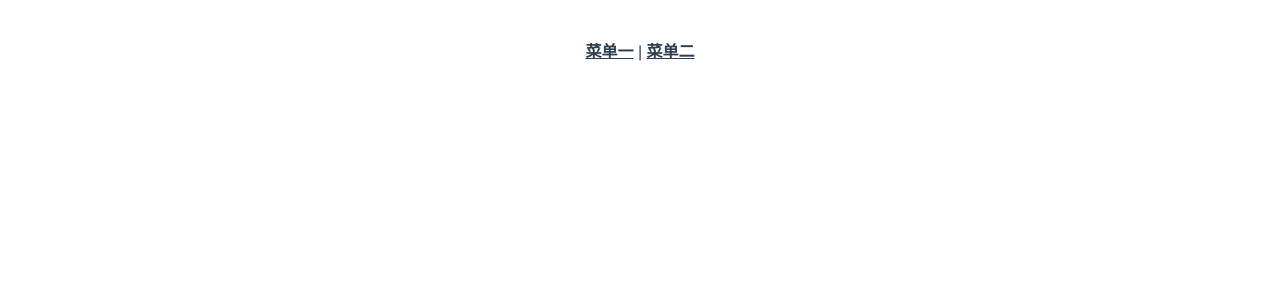
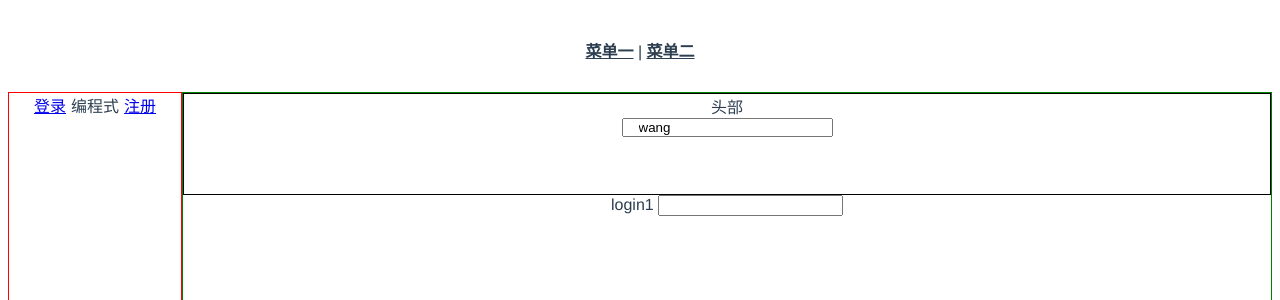
Before and after one commit to wwl936631841/vue, a Vue app: page /#/one/login/1 in a window 1280 px wide. Shown: the top 300 px of the page. Built offline with nearby package versions, Linux system fonts and the light colour scheme.

Commit message:
路由导航传参和封装input全局组件

```diff
--- /dev/null
+++ b/mixins/inputerMixins.js
@@ -0,0 +1,47 @@
+export default {
+    props: {
+        nvCode: {
+            type: String,
+            //required: true
+        },
+        nvUrl: {
+            type: String,
+            default: '/dictionary/code'
+        }
+    },
+    created() {
+        this.fetchOptions()
+    },
+    computed: {
+        currentValue: {
+            get() {
+                return this.value
+            },
+            set(val) {
+                this.$emit('input', val)
+            }
+        }
+    },
+    methods: {
+        fetchOptions() {
+            const self = this
+            if (!self.nvCode) {
+                return console.warn("nv-Code not defined")
+            }
+            window.unfetch({
+                url: self.nvUrl,
+                methods: 'get',
+                params: {
+                    CODE: self.nvCode
+                }
+            }).then(({ data }) => {
+                self.nvOptions = data
+            })
+        }
+    },
+    watch: {
+        nvCode() {
+            this.fetchOptions()
+        }
+    }
+}
--- a/package.json
+++ b/package.json
@@ -8,6 +8,7 @@
   },
   "dependencies": {
     "echarts": "^4.1.0",
+    "element-ui": "^2.5.4",
     "vue": "^2.5.16",
     "vue-router": "^3.0.1",
     "vuex": "^3.0.1"
--- /dev/null
+++ b/package/input/index.js
@@ -0,0 +1,6 @@
+import NvInput from './input'
+NvInput.install = function(Vue) {
+    Vue.component(NvInput.name, NvInput)
+}
+
+export default NvInput
--- /dev/null
+++ b/package/input/input.vue
@@ -0,0 +1,117 @@
+<template>
+    <el-input v-model="currentValue" ref="nvInput"
+     :maxlength="maxlength" :minlength="minlength" :placeholder="isNvDisabled?'-':placeholder" :clearable="clearable" :prefix-icon="prefixIcon"
+     :suffix-icon="suffixIcon" :auto-complete="autoComplete" :readonly="readonly"
+     @blur="blur" @focus="focus" @change="change" @clear="clear"  :type="type"
+     :rows = " isNvDisabled ? null : rows"
+     :disabled = "isNvDisabled" :class="{'is-nv-disabled': isNvDisabled}">
+    <slot slot = "append" name="append"/>
+    <slot slot = "prepend" name="prepend"/>
+    <slot slot = "suffix" name="suffix"/>
+    <slot slot = "prefix" name="prefix" />
+     </el-input>
+</template>
+<script>
+import nvInpterMixins from "../../mixins/inputerMixins";
+
+export default {
+  name: "NvInput",
+//   mixins: [nvInpterMixins],
+
+  props: {
+    value: {
+      // type: [String, Number],
+      required: true
+    },
+    disabled: {
+      type: Boolean,
+      default: undefined
+    },
+    maxlength:{
+      type:Number
+    },
+    minlength:{
+      type:Number
+    },
+    placeholder:{
+      type:String
+    },
+	clearable: {
+      type: Boolean,
+      default: true
+    },
+    prefixIcon:{
+      type:String
+    },
+    suffixIcon:{
+      type:String
+    },
+    autoComplete:{
+      type:String
+    },
+    readonly:{
+      type:String
+    },
+    type: {
+      type: String,
+    },
+    rows: {
+
+    }
+  },
+  data() {
+    return {
+      nvOptions: []
+    };
+  },
+  computed: {
+    isNvDisabled() {
+      const self = this;
+      return self.disabled !== undefined
+        ? self.disabled
+        : self.$route.query["nv-view"] === "true";
+    },
+    currentValue: {
+      get() {
+        return this.value;
+      },
+      set(val) {
+        this.$emit("input", val);
+      }
+    }
+  },
+  methods: {
+    fetchOptions() {},
+    blur(...args){
+      this.$emit("blur",...args);
+    },
+    focus(...args){
+      this.$emit("focus",...args);
+    },
+    change(...args){
+      this.$emit("change",...args);
+    },
+    clear(...args){
+      this.$emit("clear",...args);
+    }
+  }
+};
+</script>
+
+<style lang="scss" scoped>
+
+</style>
+
+<style lang="scss">
+.el-input__input {
+  &.is-nv-disabled + .el-radio__label {
+    cursor: default;
+  }
+}
+
+// 控制输入框内左侧留白宽度
+.el-input__inner{
+  padding: 0 15px !important;
+}
+
+</style>
--- a/src/main.js
+++ b/src/main.js
@@ -2,11 +2,22 @@ import Vue from 'vue'
 import App from './App.vue'
 import router from './router'
 import store from './store'
-// import echarts from 'echarts'
+import echarts from 'echarts'
+import ElementUI from 'element-ui'
 
-// Vue.prototype.$echarts = echarts
+// 注册全局组件
+import NvInput from '../package/input'
+Vue.component('nv-input', NvInput)
+
+Vue.use(ElementUI)
+
+Vue.prototype.$echarts = echarts
 
 Vue.config.productionTip = false
+
+// 非父子组件通信
+const bus = new Vue()
+Vue.prototype.$bus = bus
 
 new Vue({
     router,
--- a/src/router.js
+++ b/src/router.js
@@ -9,8 +9,7 @@ import regisiter from './views/regisiter.vue'
 Vue.use(Router)
 
 export default new Router({
-  routes: [
-    {
+    routes: [{
             path: '/',
             name: 'home',
             component: Home
@@ -19,10 +18,10 @@ export default new Router({
             path: '/one',
             name: 'one',
             component: one,
-      children: [
-        {
-          path: 'login',
-          component: login
+            children: [{
+                    path: 'login/:userid',
+                    component: login,
+                    name: 'login'
                 },
                 {
                     path: 'regisiter',
--- a/src/views/menu1.vue
+++ b/src/views/menu1.vue
@@ -1,11 +1,15 @@
 <template>
   <div class="buju">
     <div class="left">
-      <router-link to="/one/login">登录</router-link>
+      <router-link :to="{name:'login',params:{userid:123}}">登录</router-link>
+      <!-- 编程式导航传参 -->
+      <span @click="to(userid)" style="margin:0 5px;">编程式</span>
       <router-link to="/one/regisiter">注册</router-link>
     </div>
     <div class="right">
-      <div class="top">头部</div>
+      <div class="top">头部
+        <nv-input v-model="currentValue" :disabled='false'></nv-input>
+      </div>
       <div class="center">
         <router-view></router-view>
       </div>
@@ -13,7 +17,22 @@
   </div>
 </template>
 <script>
-export default {};
+// import NvInput from '../../package/input/input.vue'
+export default {
+  // components:{NvInput},
+  data(){
+    return{
+      currentValue:"wang",
+      userid:23
+    }
+  },
+  methods:{
+    //  编程式导航传参
+    to(id){
+      this.$router.push(`/one/login/${id}`)
+    }
+  }
+};
 </script>
 <style scoped lang="scss">
 .buju {
```
Also changed, not shown: 1 other file (tests, documents, lock files or other folders). Lines whose indentation alone changed are shown as unchanged.
